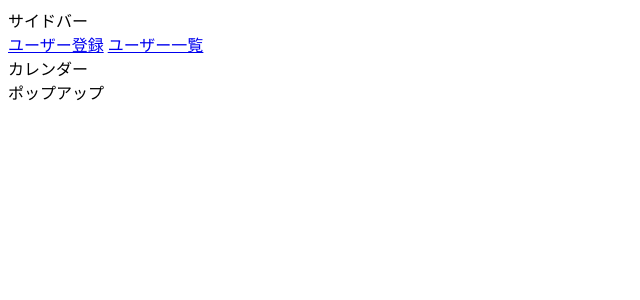
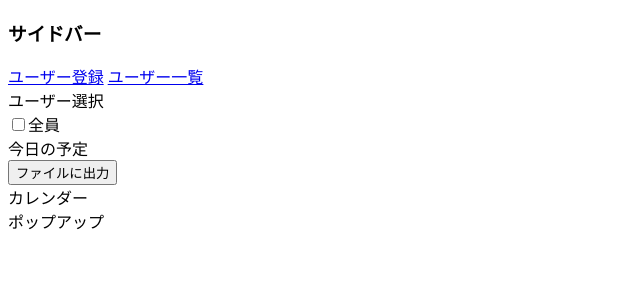
Before and after one commit to 2024AIT-OOP2-G11/MulchCalendar, a Flask app: page / in a window 1280 px wide. Shown: the top 300 px of the page, without its empty margins (0-640 px from the left). Run offline with Flask 3, Linux system fonts and the light colour scheme; some libraries are stand-ins or nearby versions.

Commit message:
add: サイドバーの原型
- ユーザーチェックボックスの追加
- 選択時，今日の予定欄にとりあえずユーザー名を表示するようにした（後程対応する予定に差し替えます）

```diff
--- a/app.py
+++ b/app.py
@@ -1,6 +1,7 @@
 from flask import Flask, render_template
 from models import initialize_database
 from routes import blueprints
+from models import User, Event
 
 
 app = Flask(__name__)
@@ -16,7 +17,13 @@ for bluprint in blueprints:
 # ホームページのルート
 @app.route('/')
 def index():
-    return render_template('index.html')
+    # ユーザーの一覧を取得
+    users = User.select()
+
+    # イベントの一覧を取得
+    events = Event.select()
+
+    return render_template('index.html', users=users, events=events)
 
 if __name__ == '__main__':
     app.run(port=8080, debug=True)
--- a/templates/components/sidebar.html
+++ b/templates/components/sidebar.html
@@ -1,3 +1,74 @@
-<div>サイドバー</div>
+<h3>サイドバー</h3>
+<!-- 細かな仕様はユーシンに任せます^^ -->
 <a href="{{ url_for('user.add') }}">ユーザー登録</a>
 <a href="{{ url_for('user.list') }}">ユーザー一覧</a>
+
+<div>ユーザー選択</div>
+<input type="checkbox" class="allselect-button" onclick="checkForAll()">全員
+{% for user in users %}
+<!-- ↓ VSCode だと，赤い波線が出るかも？ 問題なく動作するはず -->
+<div style="color: {{ user.color }};"><input type="checkbox" class="user-button">{{ user.user }}</div>
+{% endfor %}
+
+
+<div>今日の予定</div>
+<div id="today-event"></div>
+<!-- pass 考えること="チェックボックスからユーザをどうとる？ 今日の予定をどう抽出する？" -->
+
+<button onclick="">ファイルに出力</button>
+
+<script>
+    // チェックボックスの変更を検知して，関数 update() を呼び出す
+    document.body.addEventListener('change', update);
+
+    function update() {
+        // チェックボックスの状態を取得
+        var checkboxes = document.getElementsByClassName('user-button');
+        var checkedUsers = [];
+        for (var i = 0; i < checkboxes.length; i++) {
+            if (checkboxes[i].checked) {
+                checkedUsers.push(checkboxes[i].parentNode.textContent);
+            }
+        }
+
+        // id="today-event" の要素を取得して，中身を更新
+        var todayEvent = document.getElementById('today-event');
+        todayEvent.innerHTML = checkedUsers.join('<br>');
+    }
+
+    // チェックボックスの全選択・全解除を行う関数
+    function checkForAll() {
+        var checked = document.querySelector('.allselect-button').checked;
+        var checkboxes = document.getElementsByClassName('user-button');
+
+        for (var i = 0; i < checkboxes.length; i++) {
+            checkboxes[i].checked = checked;
+        }
+    }
+
+</script>
+
+
+
+
+
+<!-- ＝＝＝＝＝＝＝
+
+<label><input type="checkbox" class="checkbox" value="1"> チェックボックス 1</label><br>
+    <label><input type="checkbox" class="checkbox" value="2"> チェックボックス 2</label><br>
+    <label><input type="checkbox" class="checkbox" value="3"> チェックボックス 3</label><br>
+    <label><input type="checkbox" class="checkbox" value="4"> チェックボックス 4</label><br>
+    <label><input type="checkbox" class="checkbox" value="5"> チェックボックス 5</label><br>
+
+    <h3>有効なチェックボックスの番号:</h3>
+    <p id="active-numbers">なし</p>
+
+    <script>
+        document.body.addEventListener('change', () => {
+            const activeNumbers = Array.from(document.querySelectorAll('.checkbox:checked'))
+                .map(cb => cb.value);
+            document.getElementById('active-numbers').textContent = activeNumbers.length > 0
+                ? activeNumbers.join(', ')
+                : 'なし';
+        });
+    </script> -->
```
